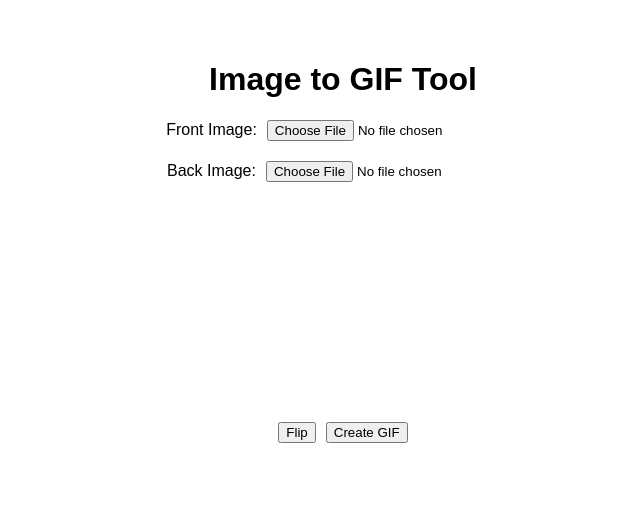
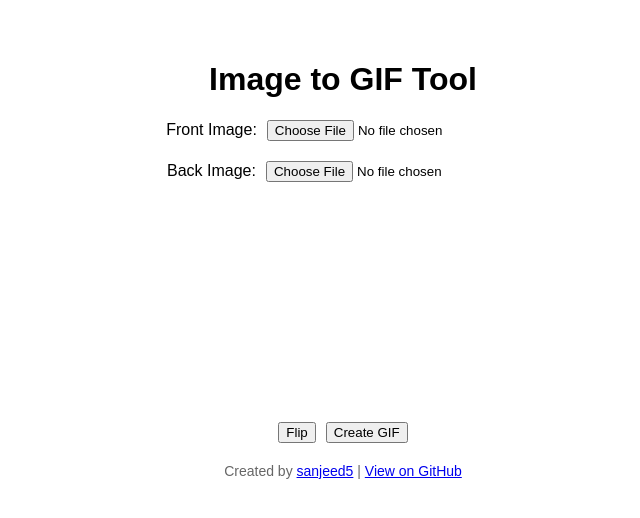
Before and after one commit to sanjeed5/image-to-gif-tool, a React (Create React App) app: page / in a window 1280 px wide. Shown: the top 518 px of the page, without its empty margins (297-937 px from the left). Built offline with nearby package versions, Linux system fonts and the light colour scheme; no server answers.

Commit message:
added gh repo link

```diff
--- a/src/ImageToGifTool.js
+++ b/src/ImageToGifTool.js
@@ -169,6 +169,11 @@ const ImageToGifTool = () => {
       )}
 
       <canvas ref={canvasRef} style={{ display: 'none' }} width={300} height={200} />
+
+      <div style={{ marginTop: '20px', textAlign: 'center', fontSize: '14px', color: '#666' }}>
+        Created by <a href="https://github.com/sanjeed5" target="_blank" rel="noopener noreferrer">sanjeed5</a> |{' '}
+        <a href="https://github.com/sanjeed5/image-to-gif-tool" target="_blank" rel="noopener noreferrer">View on GitHub</a>
+      </div>
     </div>
   );
 };
```
